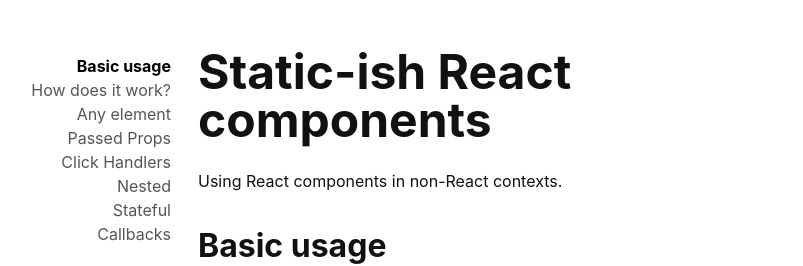
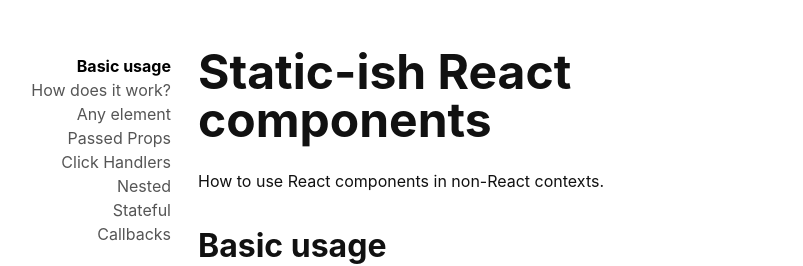
Before and after one commit to sambernhardt/static-react-components, a website: page index.html in a window 1280 px wide. Shown: the top 266 px of the page, without its empty margins (155-958 px from the left). Drawn offline with Linux system fonts and the light colour scheme.

Commit message:
Updated intro text

```diff
--- a/index.html
+++ b/index.html
@@ -28,7 +28,7 @@
       <div class="rightColumn">
         <a class="anchorLink" id="intro"></a>
         <h1>Static-ish React components</h1>
-        <p>Using React components in non-React contexts.</p>
+        <p>How to use React components in non-React contexts.</p>
         <br>
         <div class="block">
         <h2>Basic usage</h2>
```
